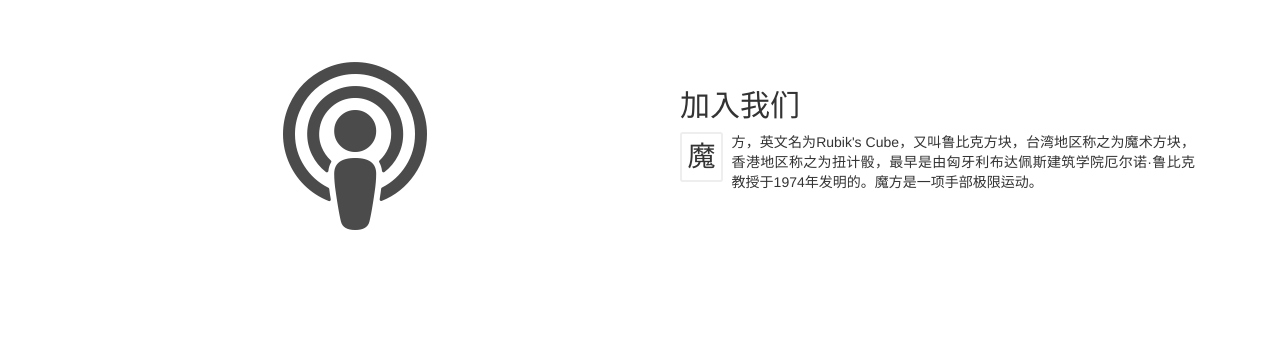
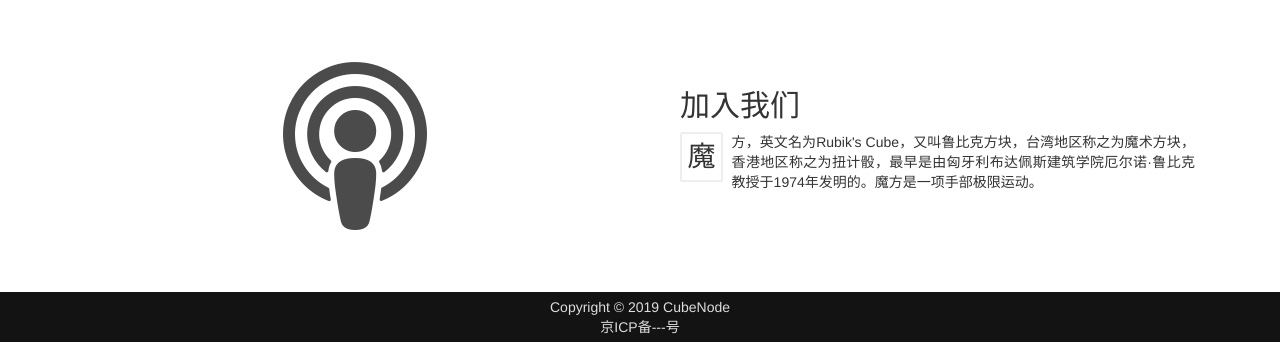
Before and after one commit to Jacob0817/mg, a Django app: page / in a window 1280 px wide. Shown: the part 511-853 px from the top of the page. Before the commit the page ends 741 px from the top, so only its background shows below. Run offline with Django 3.2, Linux system fonts and the light colour scheme; some libraries are stand-ins or nearby versions.

Commit message:
footer content

```diff
--- a/MgForSchool/templates/MGbase.html
+++ b/MgForSchool/templates/MGbase.html
@@ -21,6 +21,7 @@
     <link rel="stylesheet" href="{% static 'css/main.css' %}">
 </head>
 <body>
+    <div class="main-container">
         <header>
             <div class="container">
                 <h1 class="logo col-md-12 col-sm-12">
@@ -64,5 +65,13 @@
         {% block content %}
             <p>页面未正确加载，请刷新试试</p>
         {% endblock content %}
+    </div>
+    <div class="footer">
+        <div class="container">
+            <div class="copyright">
+                Copyright © {% now "Y" %} CubeNode<br>京ICP备---号
+            </div>
+        </div>
+    </div>
 </body>
 </html>
--- a/MgForSchool/templates/MgForSchoolTemp/home_page.html
+++ b/MgForSchool/templates/MgForSchoolTemp/home_page.html
@@ -27,7 +27,7 @@
 		</div>
 	</div>
 </section>
-<section class="home-info-odd">
+<section class="home-info-odd home-info-last">
 	<div class="container">
 		<div class="info-row">
 			<div class="info-left fadeIn-up col-md-6 col-sm-6 hidden-xs">
--- a/static/css/main.css
+++ b/static/css/main.css
@@ -7,6 +7,25 @@
 }
 p {
   margin: 10px 0 10px !important;
+}
+html {
+  height: 100%;
+}
+body {
+  height: 100%;
+}
+.main-container {
+  min-height: 100%;
+  margin-bottom: -50px;
+}
+.footer {
+  height: auto;
+  text-align: center;
+  background-color: #131313;
+  color: rgb(221, 221, 221);
+}
+.copyright {
+  padding: 5px 0;
 }
 /*-----------------------------------------------------------------------*/
 .fo,
@@ -58,6 +77,9 @@ section.home-info-odd {
 section.home-info-even {
   padding:55px 0;
   background-color: #e6e6e6;
+}
+section.home-info-last {
+  margin-bottom: 50px;
 }
 .info-row {
   display: flex;
```
Also changed, not shown: MgForSchoolV/dist/index.html (+9 -0 lines), users/templates/base.html (+9 -0 lines), db.sqlite3. Lines whose indentation alone changed are shown as unchanged.
